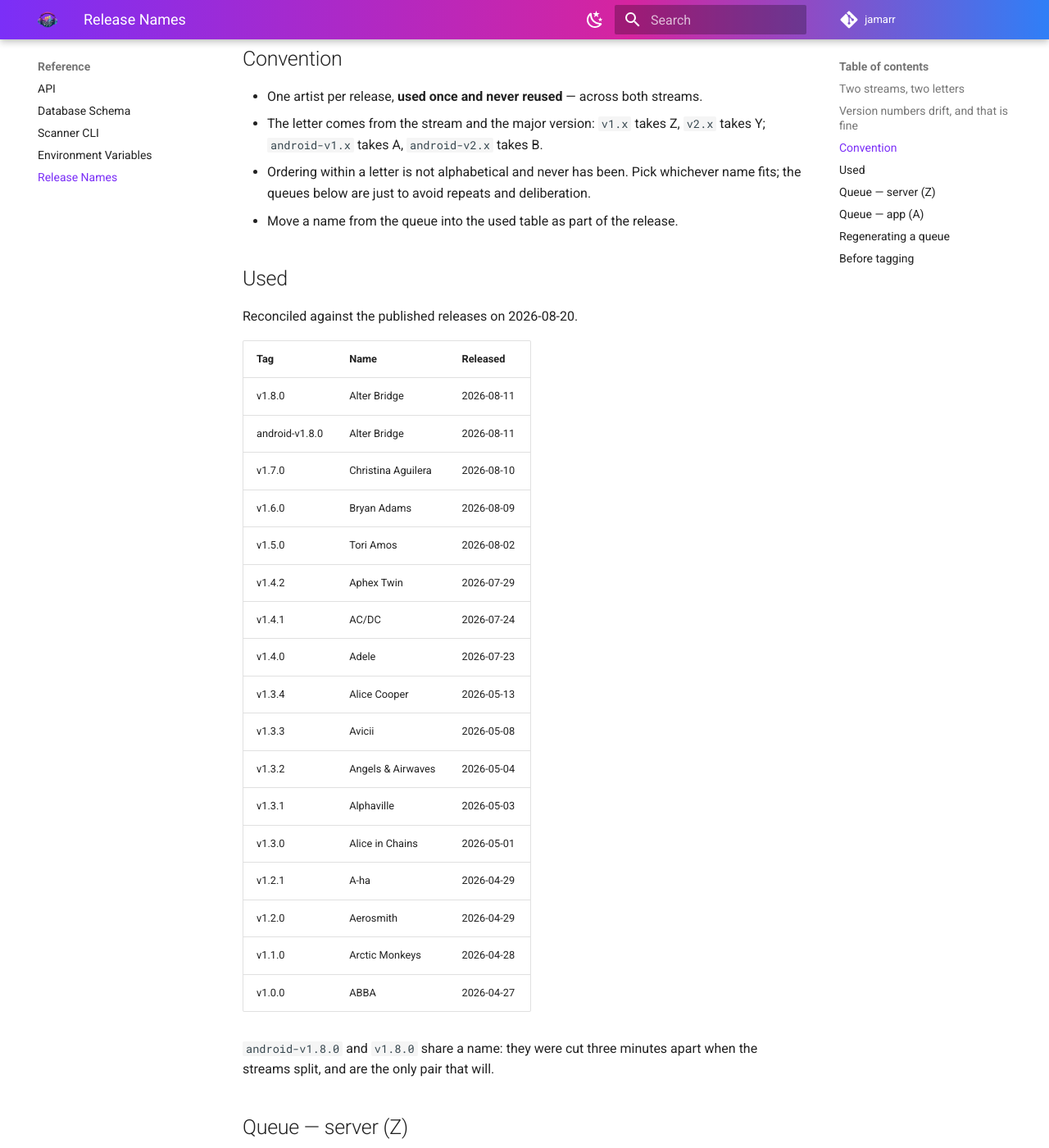
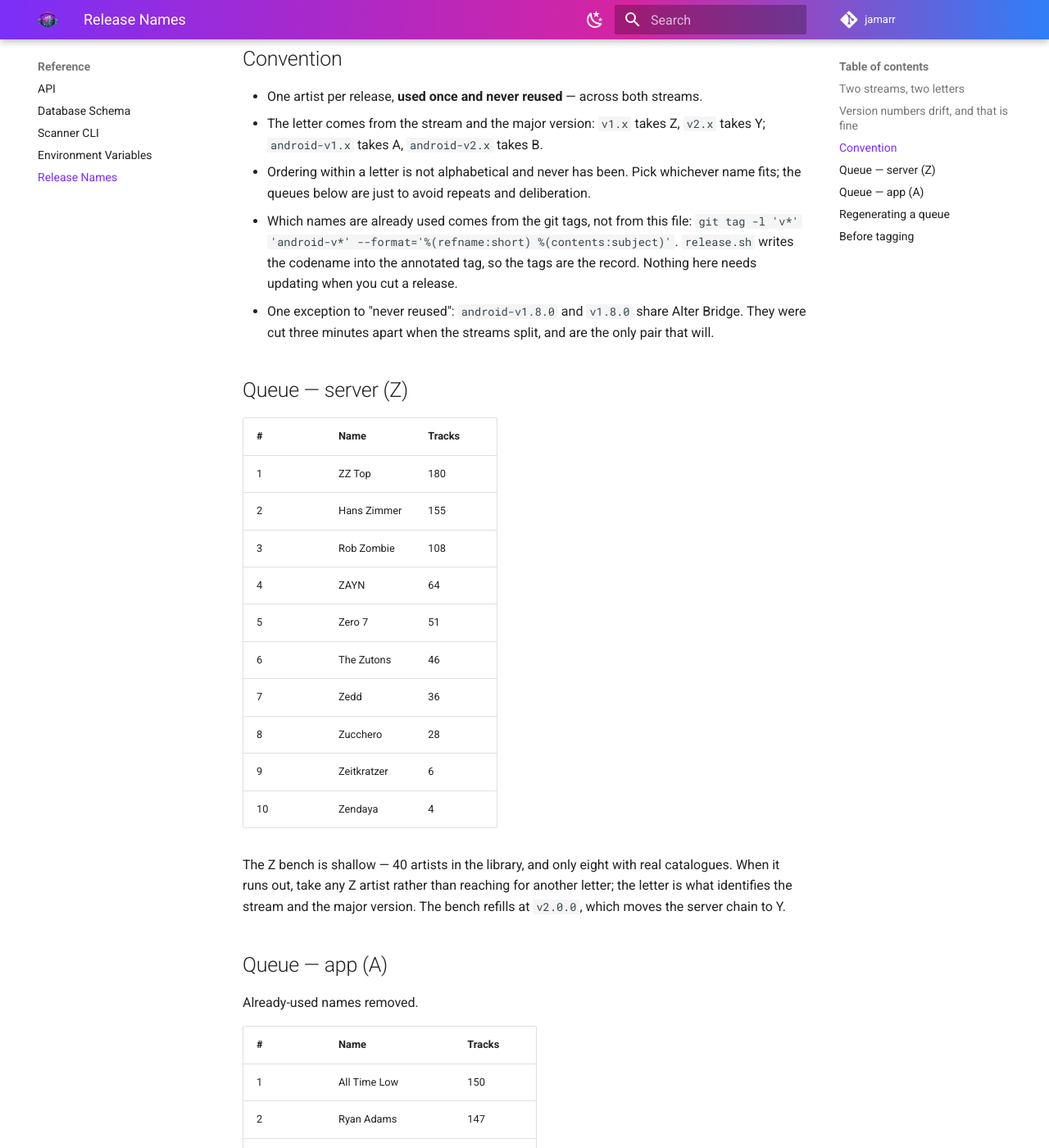
Before and after one commit to darious/jamarr, an MkDocs documentation site: the page built from docs/reference/release-names.md, in a window 1280 px wide and 1400 px high, scrolled down 1719 px. Shown: the whole window at 82% size. Built offline with MkDocs 1.6.1 and Material for MkDocs 9.7.7, drawn with Linux system fonts in a browser that asks for light colours; comment, search, counter and statistics services are not loaded.

Commit message:
Patch to release name rules

```diff
--- a/docs/reference/release-names.md
+++ b/docs/reference/release-names.md
@@ -67,34 +67,13 @@
 - Ordering within a letter is not alphabetical and never has been. Pick
   whichever name fits; the queues below are just to avoid repeats and
   deliberation.
-- Move a name from the queue into the used table as part of the release.
-
-## Used
-
-Reconciled against the published releases on 2026-08-20.
-
-| Tag | Name | Released |
-|---|---|---|
-| v1.8.0 | Alter Bridge | 2026-08-11 |
-| android-v1.8.0 | Alter Bridge | 2026-08-11 |
-| v1.7.0 | Christina Aguilera | 2026-08-10 |
-| v1.6.0 | Bryan Adams | 2026-08-09 |
-| v1.5.0 | Tori Amos | 2026-08-02 |
-| v1.4.2 | Aphex Twin | 2026-07-29 |
-| v1.4.1 | AC/DC | 2026-07-24 |
-| v1.4.0 | Adele | 2026-07-23 |
-| v1.3.4 | Alice Cooper | 2026-05-13 |
-| v1.3.3 | Avicii | 2026-05-08 |
-| v1.3.2 | Angels & Airwaves | 2026-05-04 |
-| v1.3.1 | Alphaville | 2026-05-03 |
-| v1.3.0 | Alice in Chains | 2026-05-01 |
-| v1.2.1 | A-ha | 2026-04-29 |
-| v1.2.0 | Aerosmith | 2026-04-29 |
-| v1.1.0 | Arctic Monkeys | 2026-04-28 |
-| v1.0.0 | ABBA | 2026-04-27 |
-
-`android-v1.8.0` and `v1.8.0` share a name: they were cut three minutes apart
-when the streams split, and are the only pair that will.
+- Which names are already used comes from the git tags, not from this file:
+  `git tag -l 'v*' 'android-v*' --format='%(refname:short)  %(contents:subject)'`.
+  `release.sh` writes the codename into the annotated tag, so the tags are
+  the record. Nothing here needs updating when you cut a release.
+- One exception to "never reused": `android-v1.8.0` and `v1.8.0` share
+  Alter Bridge. They were cut three minutes apart when the streams split,
+  and are the only pair that will.
 
 ## Queue — server (Z)
 
```
